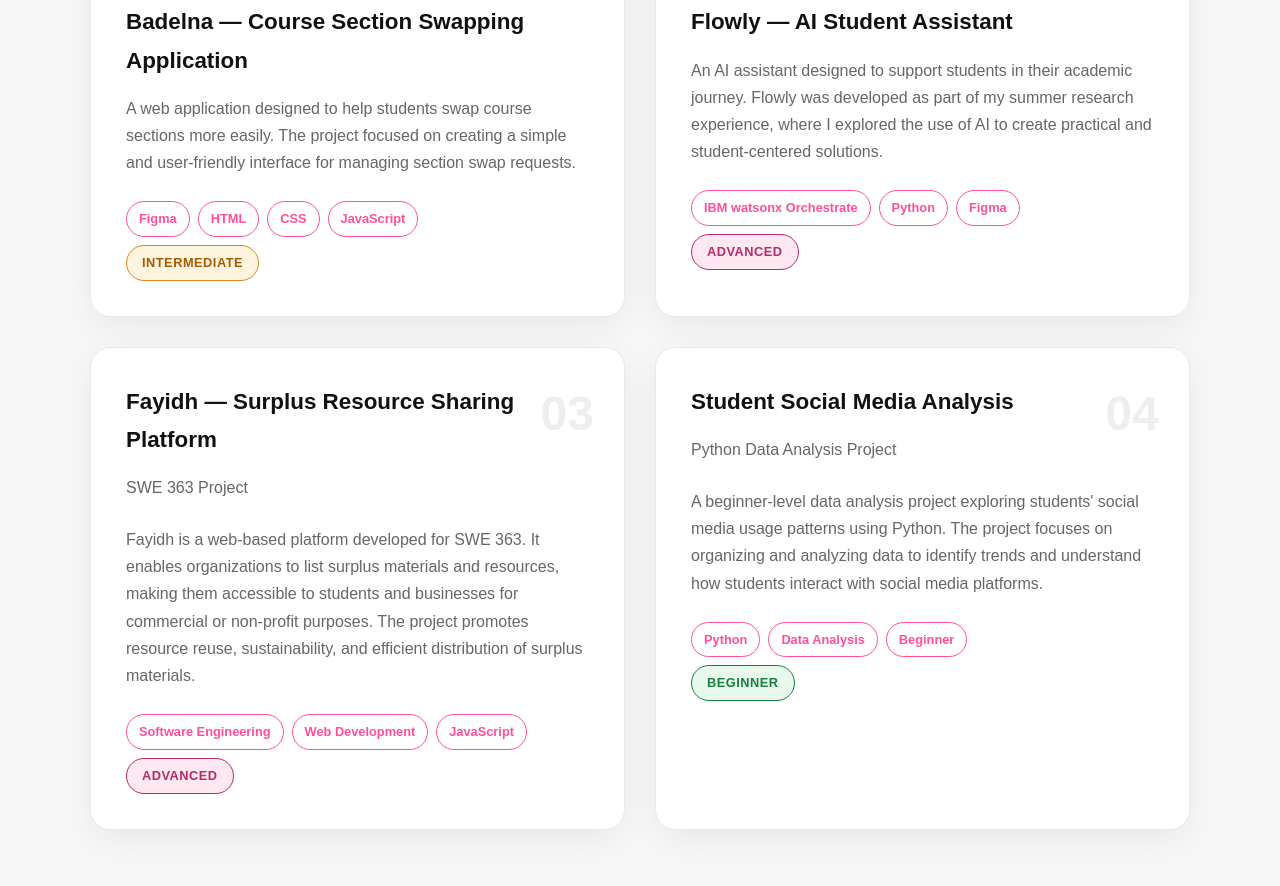
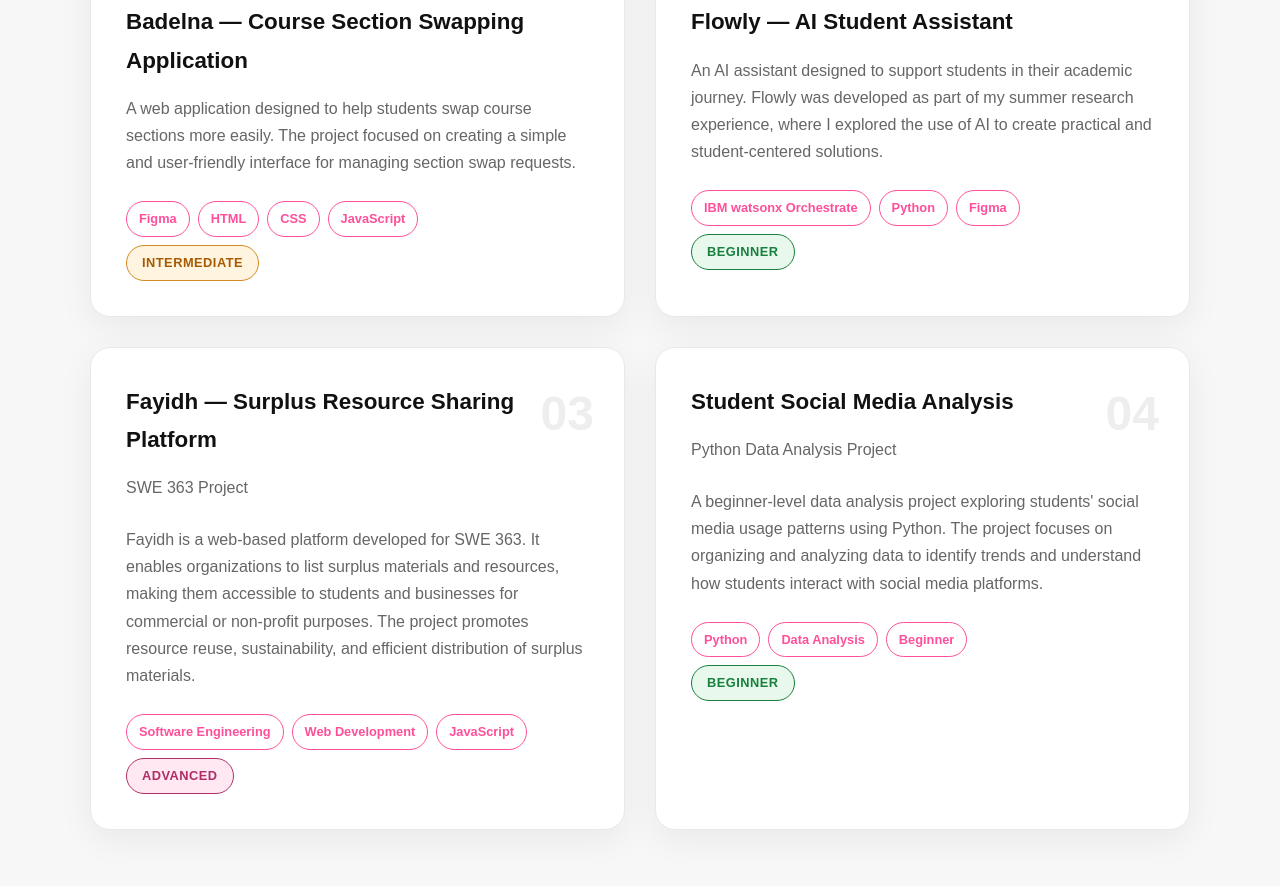
Before and after one commit to deemahs/202354030-DeemahAlzuabi-assignment3, a plain HTML site: page index.html in a window 1280 px wide. Shown: the part 2418-3304 px from the top of the page. Drawn offline with Linux system fonts and the light colour scheme; no server answers.

Commit message:
fixxing  project 2 to be Beginner

```diff
--- a/index.html
+++ b/index.html
@@ -304,9 +304,7 @@
                   <span>Python</span>
                   <span>Figma</span>
                 </div>
-                <span class="project-level-badge advanced">
-  Advanced
-</span>
+                <span class="project-level-badge beginner"> Beginner </span>
               </div>
             </article>
 
@@ -340,7 +338,6 @@
                 </div>
 
                 <span class="project-level-badge advanced"> Advanced </span>
-
               </div>
             </article>
 
```
